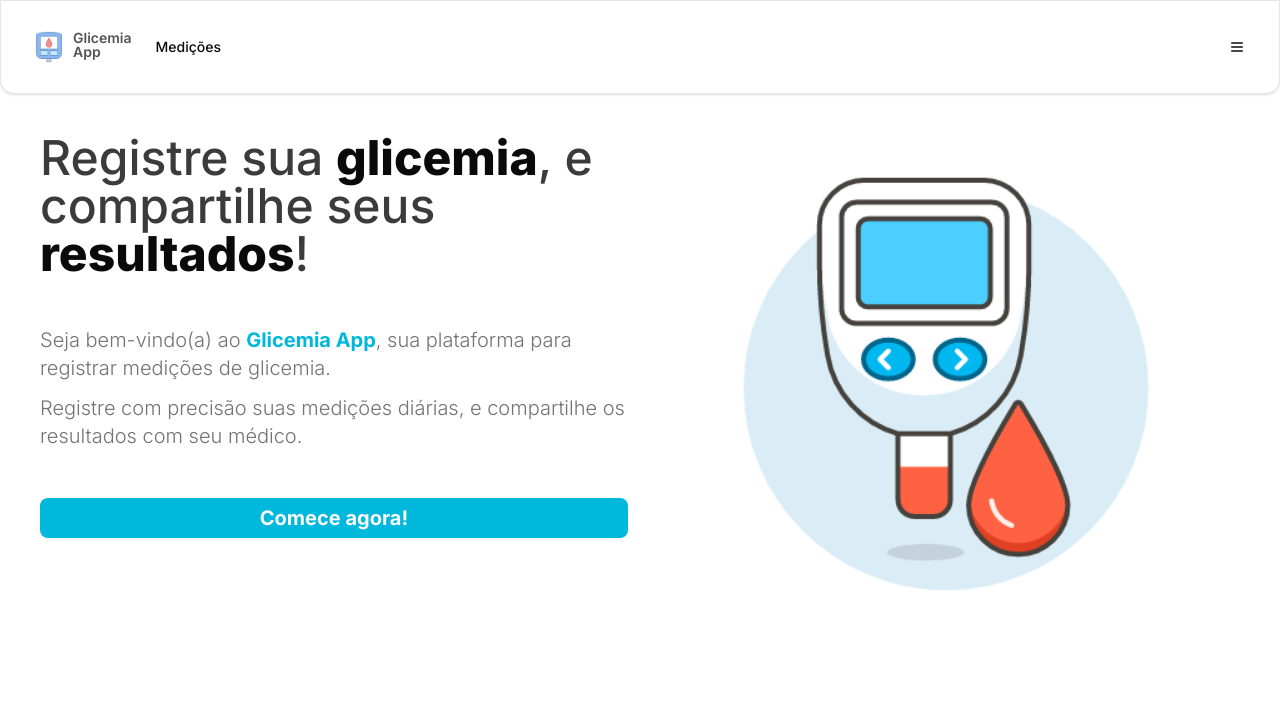
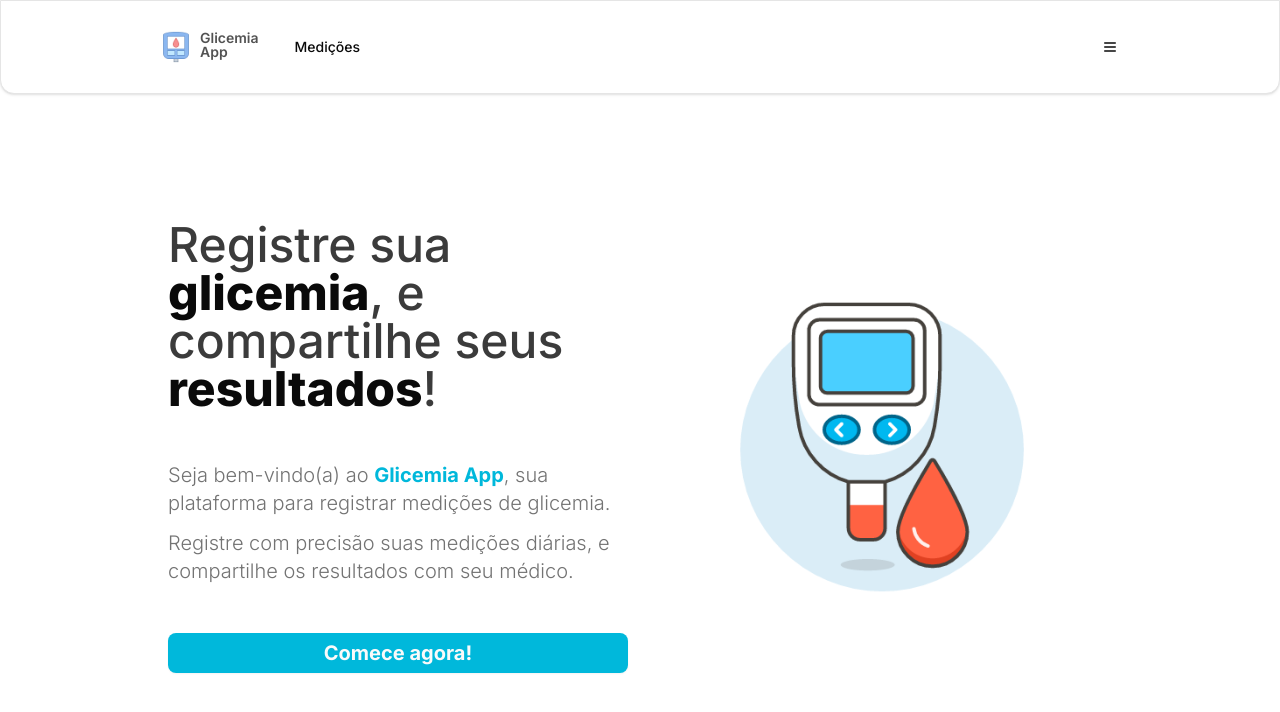
Before and after one commit to famgz/glicemia, a Next.js app: page / in a window 1280 px wide. Shown: the top 712 px of the page. Built offline with nearby package versions, Linux system fonts and the light colour scheme; no server answers.

Commit message:
fix: style adjustments

```diff
--- a/src/app/(home)/page.tsx
+++ b/src/app/(home)/page.tsx
@@ -7,7 +7,7 @@ import { cn } from '@/lib/utils';
 
 export default async function Home() {
   return (
-    <div className="flex-center container flex-col py-6 md:py-10">
+    <div className="flex-center expanded container flex-col py-6 md:py-10">
       <div className="grid gap-6 md:grid-cols-2">
         {/* gretings */}
         <div className="space-y-12">
@@ -45,8 +45,8 @@ export default async function Home() {
         <div className="flex-center max-md:order-first">
           <Image
             src={heroImage}
-            width={500}
-            height={500}
+            width={350}
+            height={350}
             priority
             className="max-md:size-[300px]"
             alt="Aparelho medidor de glicemia ao lado de um dedo"
--- a/src/app/globals.css
+++ b/src/app/globals.css
@@ -126,7 +126,7 @@ button {
 }
 
 @utility container {
-  @apply mx-auto w-full max-w-[1440px] px-4 sm:px-6 lg:px-10;
+  @apply mx-auto w-full max-w-5xl px-4 sm:px-6 lg:px-10;
 }
 
 @utility flex-center {
--- a/src/components/glucose-log-card.tsx
+++ b/src/components/glucose-log-card.tsx
@@ -28,7 +28,7 @@ export default function GlucoseLogCard({ glucoseLog }: Props) {
     <Dialog open={open} onOpenChange={setOpen}>
       <Card
         onClick={() => setOpen(true)}
-        className="hover:bg-muted-foreground/5 cursor-pointer gap-3 py-4"
+        className="hover:bg-muted-foreground/5 max-w-lg cursor-pointer gap-3 py-4"
       >
         <CardHeader className="px-4">
           <CardTitle>
--- a/src/components/glucose-log-value.tsx
+++ b/src/components/glucose-log-value.tsx
@@ -17,7 +17,7 @@ export default function GlucoseLogValue({ glucoseLog }: Props) {
         'text-destructive': isAboveMax,
       })}
     >
-      <span className="text-4xl font-bold">{glucoseLog.value}</span>
+      <span className="text-5xl font-bold">{glucoseLog.value}</span>
       <span className="absolute right-0 bottom-1 translate-x-[100%] text-[10px]">
         mg/dL
       </span>
--- a/src/components/header.tsx
+++ b/src/components/header.tsx
@@ -11,7 +11,7 @@ export default async function Header() {
     <header>
       <Card className="rounded-t-none max-sm:py-3">
         <CardContent className="container flex items-center justify-between py-1">
-          <div className="flex items-center">
+          <div className="flex items-center sm:gap-3">
             <Button variant={'ghost'} asChild className="p-0 px-2">
               <Link href={'/'} className="flex-center">
                 <div className="desktop-only">
--- a/src/components/upsert-glucose-log-form.tsx
+++ b/src/components/upsert-glucose-log-form.tsx
@@ -35,7 +35,7 @@ const formSchema = z.object({
     .refine((x) => !isNaN(Number(x)), { message: 'Deve ser um número' })
     .refine((x) => Number(x) < 1000, { message: 'Máximo de 999' }),
   mealType: z.string().min(1, 'Campo obrigatório'),
-  notes: z.string().max(500, 'Máximo de 00 caracteres'),
+  notes: z.string().max(500, 'Máximo de 500 caracteres'),
 });
 
 interface Props {
```
